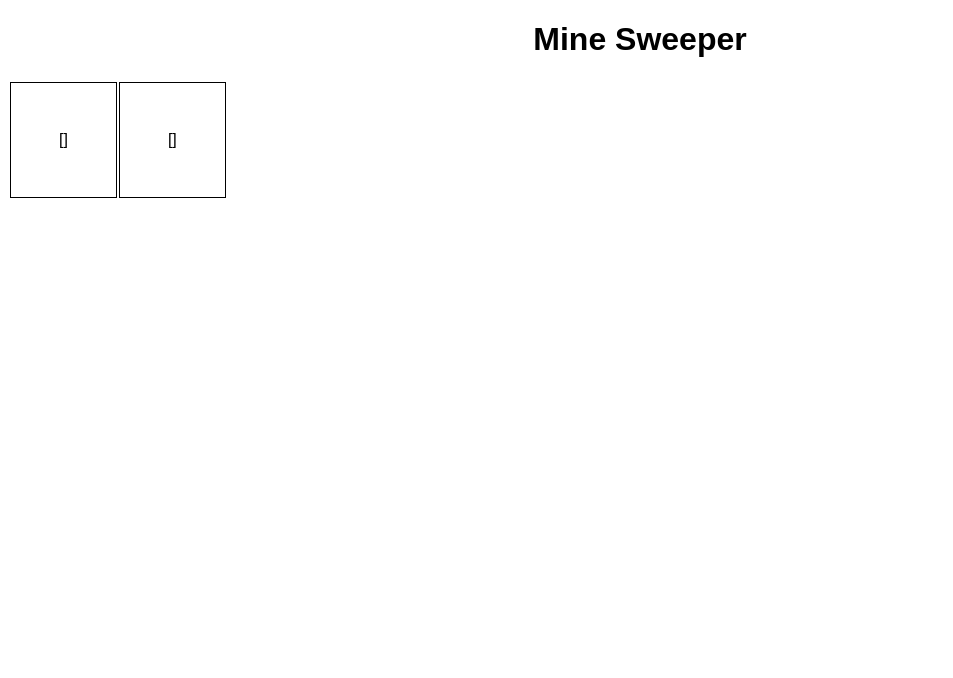
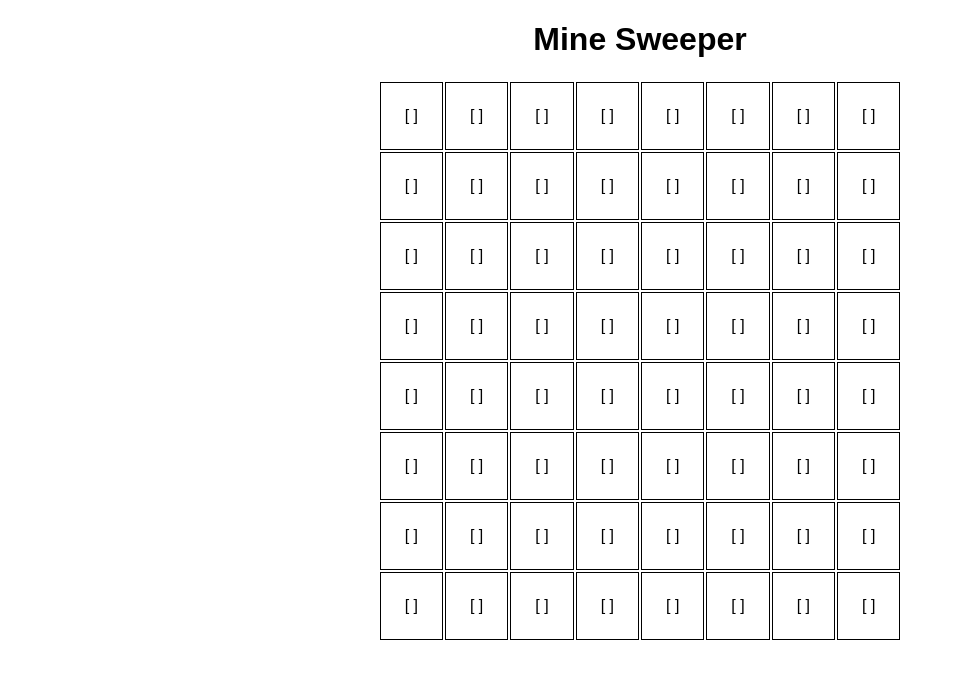
Before and after one commit to K-Zimny/mine-sweeper, a React (Create React App) app: page / in a window 1280 px wide. Shown: the top 678 px of the page, without its empty margins (0-953 px from the left). Built offline with nearby package versions, Linux system fonts and the light colour scheme.

Commit message:
Refactors Cell Render

```diff
--- a/src/components/Board.jsx
+++ b/src/components/Board.jsx
@@ -1,47 +1,55 @@
 import React, { useState } from "react";
 
 const INITIAL_GAME_STATE = [
-  [0, 0],
-  // [0, 0],
+  [0, 0, 0, 0, 0, 0, 0, 0],
+  [0, 0, 0, 0, 0, 0, 0, 0],
+  [0, 0, 0, 0, 0, 0, 0, 0],
+  [0, 0, 0, 0, 0, 0, 0, 0],
+  [0, 0, 0, 0, 0, 0, 0, 0],
+  [0, 0, 0, 0, 0, 0, 0, 0],
+  [0, 0, 0, 0, 0, 0, 0, 0],
+  [0, 0, 0, 0, 0, 0, 0, 0],
 ];
 
-const Cell = ({ onGameUpdate }) => {
-  return <td onClick={onGameUpdate}>[]</td>;
+const Cell = ({ onGameUpdate, gameState, id }) => {
+  return (
+    <td
+      className={gameState[id[0]][id[1]] === 1 ? "active" : ""}
+      onClick={onGameUpdate}
+    >
+      {gameState[id[0]][id[1]] === 1 ? "X" : "[ ]"}
+    </td>
+  );
 };
 
 export default function Board() {
   const [gameState, setGameState] = useState(INITIAL_GAME_STATE);
 
-  console.log("gameStaate", gameState);
-
   const handleGameUpdate = (r, c) => {
-    console.log(c);
-    console.log("handleGameUpdate");
     setGameState((prevState) => {
-      const newState = prevState.map((row, rowIndex) =>
+      return prevState.map((row, rowIndex) =>
         rowIndex == r
           ? row.map((cell, cellIndex) => (cellIndex == c ? (cell = 1) : cell))
           : row
       );
-      return newState;
     });
   };
 
-  console.log(gameState);
   return (
     <table className="board">
       <tbody>
-        <tr>
-          <Cell
-            className={gameState[0][0] == 1 ? "active" : ""}
-            onGameUpdate={() => handleGameUpdate("0", "0")}
-          ></Cell>
-          <Cell></Cell>
-        </tr>
-        {/* <tr>
-          <Cell></Cell>
-          <Cell></Cell>
-        </tr> */}
+        {INITIAL_GAME_STATE.map((row, rowIndex) => (
+          <tr key={rowIndex}>
+            {row.map((cell, cellIndex) => (
+              <Cell
+                key={cellIndex}
+                id={[rowIndex, cellIndex]}
+                gameState={gameState}
+                onGameUpdate={() => handleGameUpdate(rowIndex, cellIndex)}
+              />
+            ))}
+          </tr>
+        ))}
       </tbody>
     </table>
   );
--- a/src/styles.css
+++ b/src/styles.css
@@ -3,7 +3,15 @@
   text-align: center;
 }
 
+.board {
+  margin: auto;
+}
+
 .board td {
   border: 1px solid black;
-  padding: 3rem;
+  padding: 1.5rem;
 }
+
+.active {
+  background-color: darkgoldenrod;
+}
```
